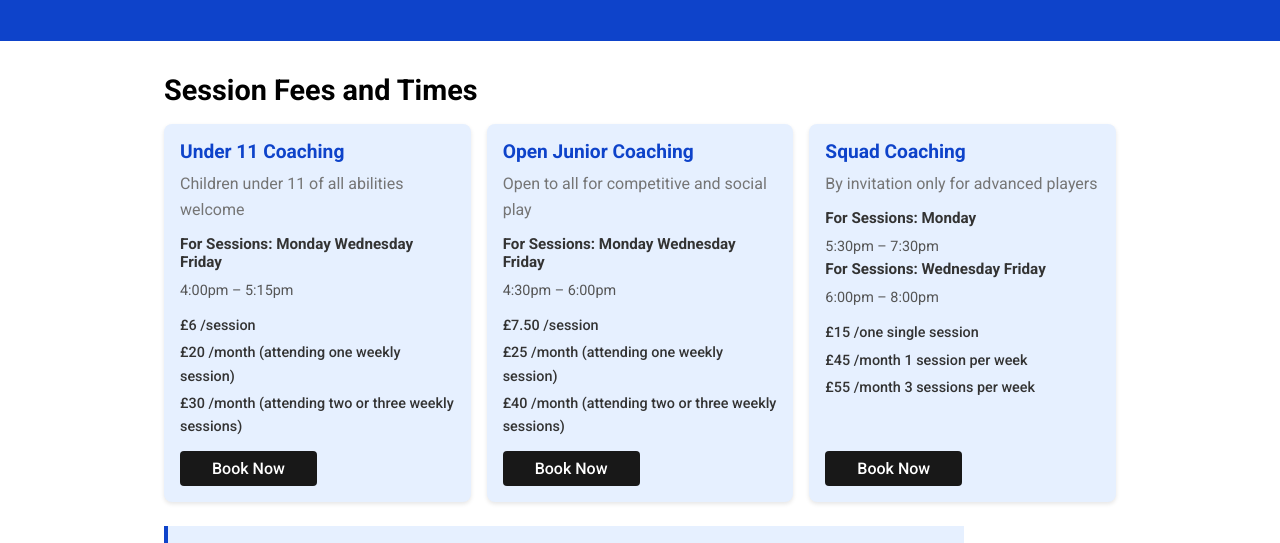
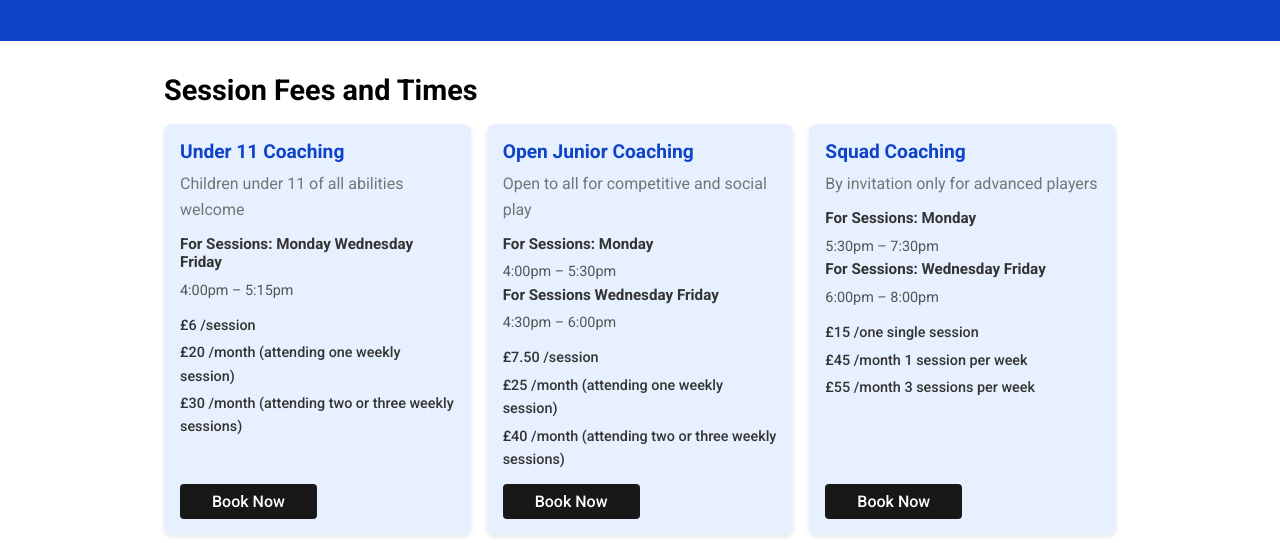
Before and after one commit to sonex-pro/batts-booking-buddy, a website: page Junior-Coaching.html in a window 1280 px wide. Shown: the part 197-740 px from the top of the page. Drawn offline with Linux system fonts and the light colour scheme.

Commit message:
Update Junior-Coaching.html with latest changes

```diff
--- a/Junior-Coaching.html
+++ b/Junior-Coaching.html
@@ -82,8 +82,10 @@
                         <h3>Open Junior Coaching</h3>
                         <p>Open to all for competitive and social play</p>
                         <div class="session-times">
-                            <h4>For Sessions: Monday Wednesday Friday</h4>
+                            <h4>For Sessions: Monday</h4>
                             <ul>
+                                <li>4:00pm – 5:30pm</li>
+                            <h4>For Sessions Wednesday Friday</h4>
                                 <li>4:30pm – 6:00pm</li>
                             </ul>
                         </div>
```
